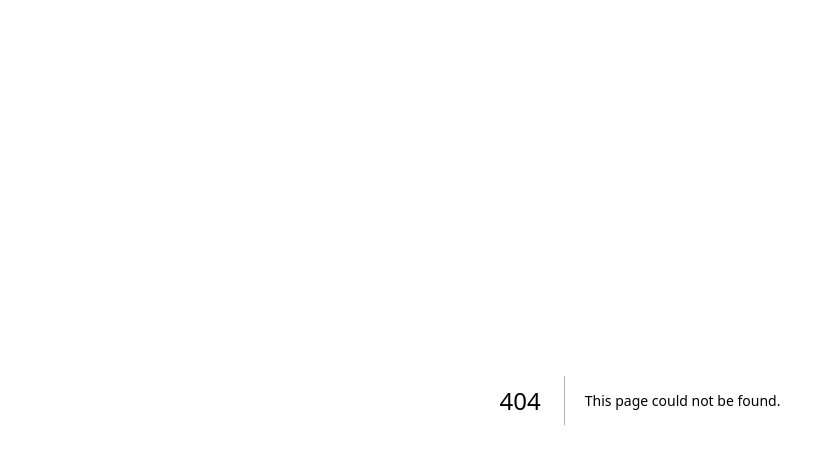
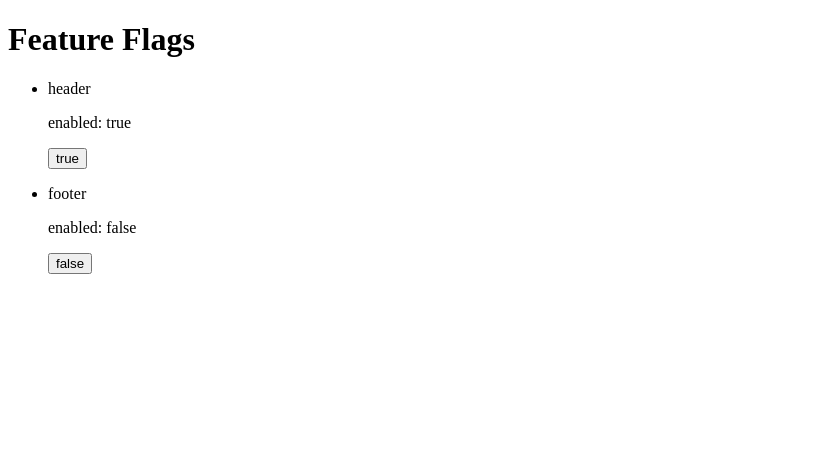
Before and after one commit to maz4/sequence-maker, a Next.js app: page /sequence-maker/feature-flags in a window 1280 px wide. Before the commit this address had no page. Shown: the top 464 px of the page, without its empty margins (0-835 px from the left). Built offline with nearby package versions, Linux system fonts and the light colour scheme.

Commit message:
feat: add feature flags page

```diff
--- a/package.json
+++ b/package.json
@@ -15,6 +15,7 @@
     "@radix-ui/react-dropdown-menu": "^2.1.6",
     "@radix-ui/react-popover": "^1.1.6",
     "@radix-ui/react-slot": "^1.1.2",
+    "@radix-ui/react-switch": "^1.1.3",
     "@radix-ui/react-toggle": "^1.1.2",
     "@radix-ui/react-toggle-group": "^1.1.2",
     "class-variance-authority": "^0.7.1",
--- /dev/null
+++ b/src/pages/_app.tsx
@@ -0,0 +1,13 @@
+import type { AppProps } from "next/app";
+import { LanguageProvider } from "@/contexts/LanguageContext";
+import { FeatureFlagsProvider } from "@/contexts/FeatureFlagsContext";
+
+export default function PagesLayout({ Component, pageProps }: AppProps) {
+  return (
+    <FeatureFlagsProvider>
+      <LanguageProvider>
+        <Component {...pageProps} />
+      </LanguageProvider>
+    </FeatureFlagsProvider>
+  );
+}
--- /dev/null
+++ b/src/pages/feature-flags/index.tsx
@@ -0,0 +1,39 @@
+"use client";
+
+import { Button } from "@/components/ui/button";
+import { useFeatureFlags } from "@/contexts/FeatureFlagsContext";
+import { FeatureFlagKeys, FeatureFlagValues } from "@/consts/featureFlags";
+
+export default function FeatureFlags() {
+  const { featureFlags, updateFeatureFlag } = useFeatureFlags();
+
+  const onChange = (flag: FeatureFlagKeys, values: FeatureFlagValues): void => {
+    const newValues = {
+      ...values,
+      isEnabled: !values.isEnabled,
+    };
+
+    updateFeatureFlag({ flag, values: newValues });
+  };
+
+  return (
+    <div>
+      <h1>Feature Flags</h1>
+      <ul>
+        {Object.keys(featureFlags).map((flag) => {
+          return (
+            <li key={flag}>
+              <div>
+                <p>{flag}</p>
+                <p>enabled: {`${featureFlags[flag].isEnabled}`}</p>
+                <Button onClick={() => onChange(flag, featureFlags[flag])}>
+                  {`${featureFlags[flag].isEnabled}`}
+                </Button>
+              </div>
+            </li>
+          );
+        })}
+      </ul>
+    </div>
+  );
+}
```
Also changed, not shown: src/components/ui/switch.tsx (added, +29 -0 lines), 1 other file (tests, documents, lock files or other folders).
